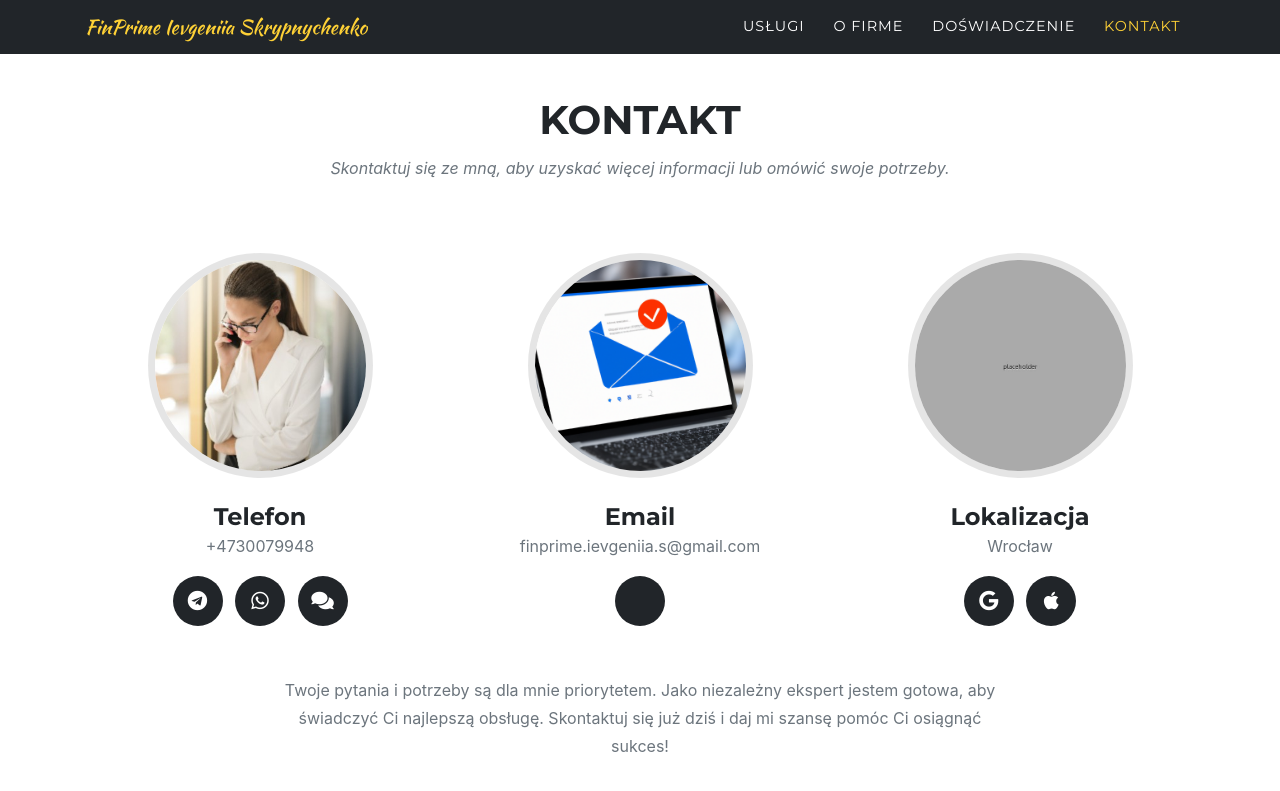
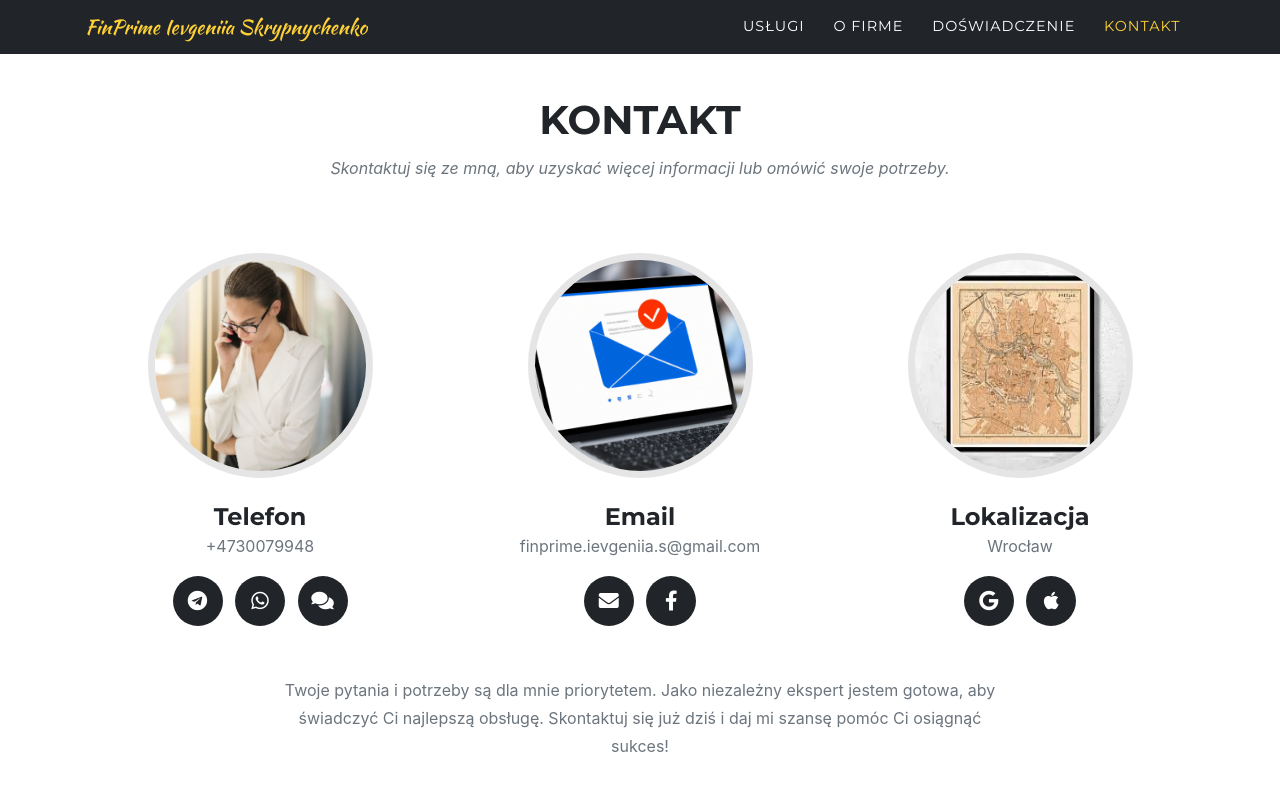
Before and after one commit to scripnichenko/finprime, a Jekyll site: the page built from index.md, in a window 1280 px wide and 900 px high, scrolled down 4561 px. Shown: the top 791 px of the window. Built offline with Jekyll 4.4.1, drawn with Linux system fonts in a browser that asks for light colours; some web fonts are replaced.

Commit message:
map logo

```diff
--- a/_data/sitetext.yml
+++ b/_data/sitetext.yml
@@ -90,14 +90,14 @@
         image: assets/img/team/email3.png
         social:
           - url: mailto:finprime.ievgeniia.s@gmail.com
-            icon: fab fa-envelope
-          # - url: https://facebook.com
-          #   icon: fab fa-facebook-f
+            icon: fas fa-envelope
+          - url: https://facebook.com
+            icon: fab fa-facebook-f
           # - url: https://linkedin.com
           #   icon: fab fa-linkedin-in
       - name: "Lokalizacja"
         role: "Wrocław"
-        image: assets/img/team/500x500.jpg
+        image: assets/img/team/map.jpg
         social:
           - url: https://maps.app.goo.gl/cmafZ397KRdu22ea6
             icon: fab fa-google
```
Also changed, not shown: assets/img/team/map.jpg (added).
